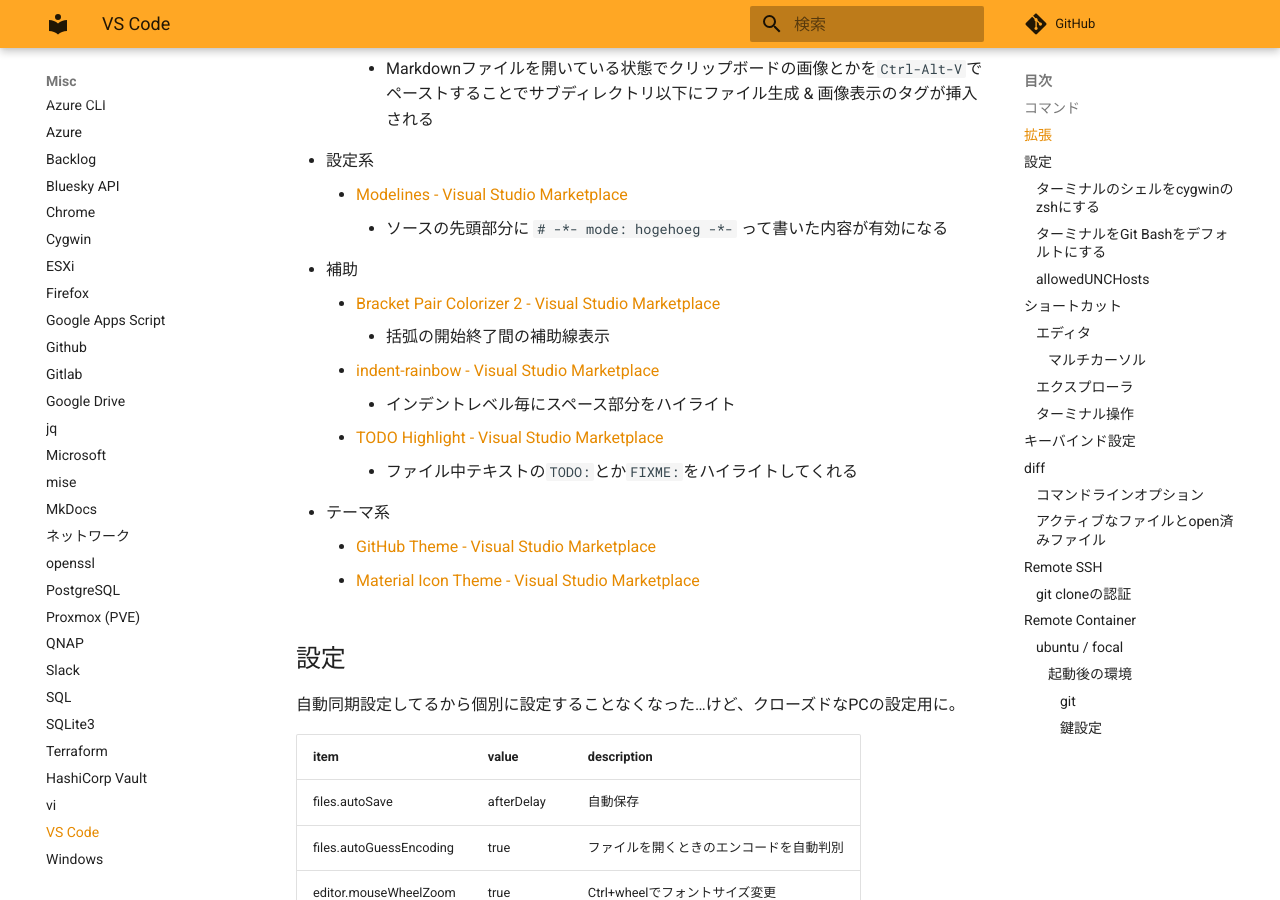
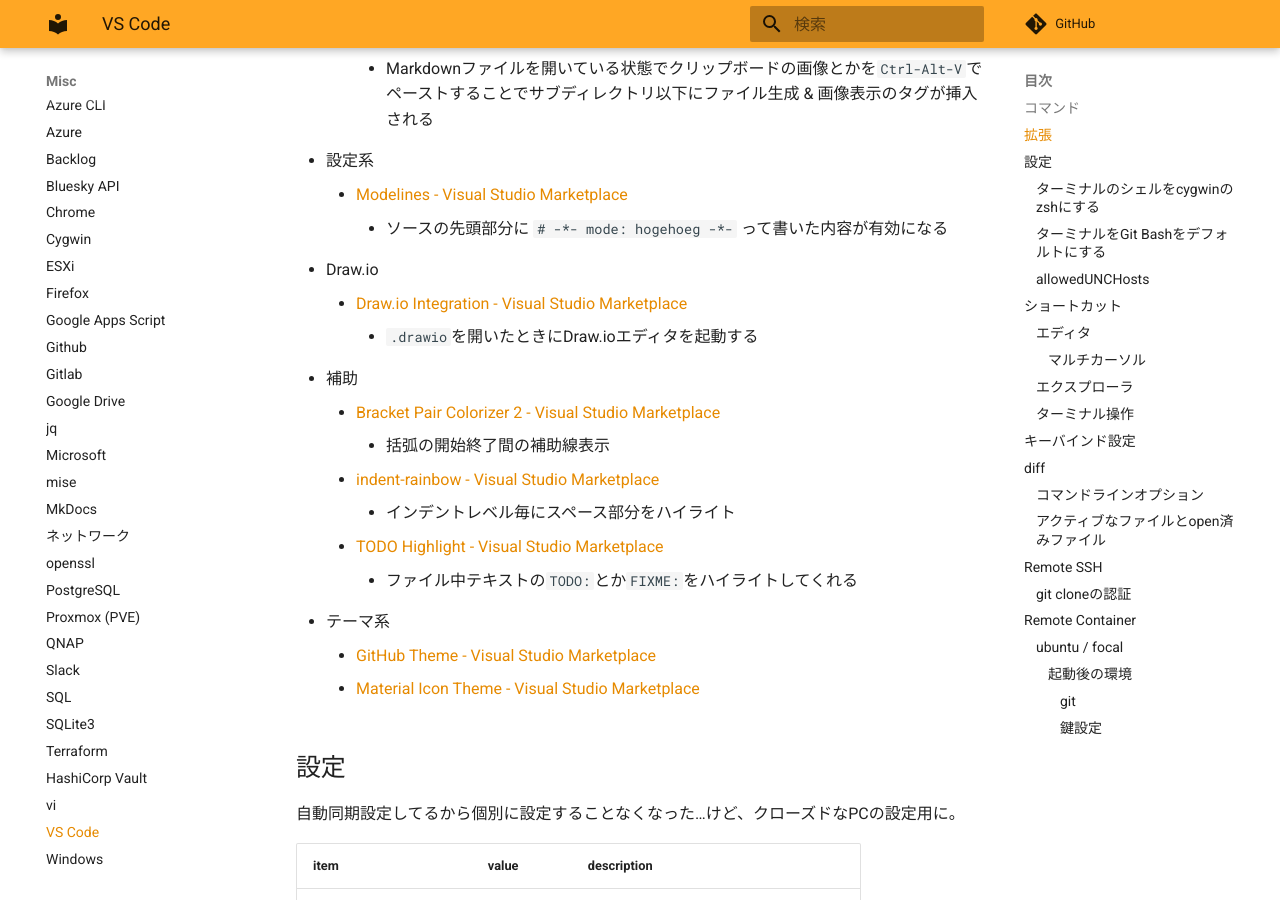
Before and after one commit to zaki-lknr/docs, an MkDocs documentation site: the page built from docs/Misc/vscode.md, in a window 1280 px wide and 900 px high, scrolled down 631 px. Built offline with MkDocs 1.6.1 and Material for MkDocs 9.7.7, drawn with Linux system fonts in a browser that asks for light colours; comment, search, counter and statistics services are not loaded.

Commit message:
add: misc/vscode: draw.io

```diff
--- a/docs/Misc/vscode.md
+++ b/docs/Misc/vscode.md
@@ -19,6 +19,9 @@
 - 設定系
     - [Modelines - Visual Studio Marketplace](https://marketplace.visualstudio.com/items?itemName=chrislajoie.vscode-modelines)
         - ソースの先頭部分に `# -*- mode: hogehoeg -*-` って書いた内容が有効になる
+- Draw.io
+    - [Draw.io Integration - Visual Studio Marketplace](https://marketplace.visualstudio.com/items/?itemName=hediet.vscode-drawio)
+        - `.drawio`を開いたときにDraw.ioエディタを起動する
 - 補助
     - [Bracket Pair Colorizer 2 - Visual Studio Marketplace](https://marketplace.visualstudio.com/items?itemName=CoenraadS.bracket-pair-colorizer-2)
         - 括弧の開始終了間の補助線表示
```
